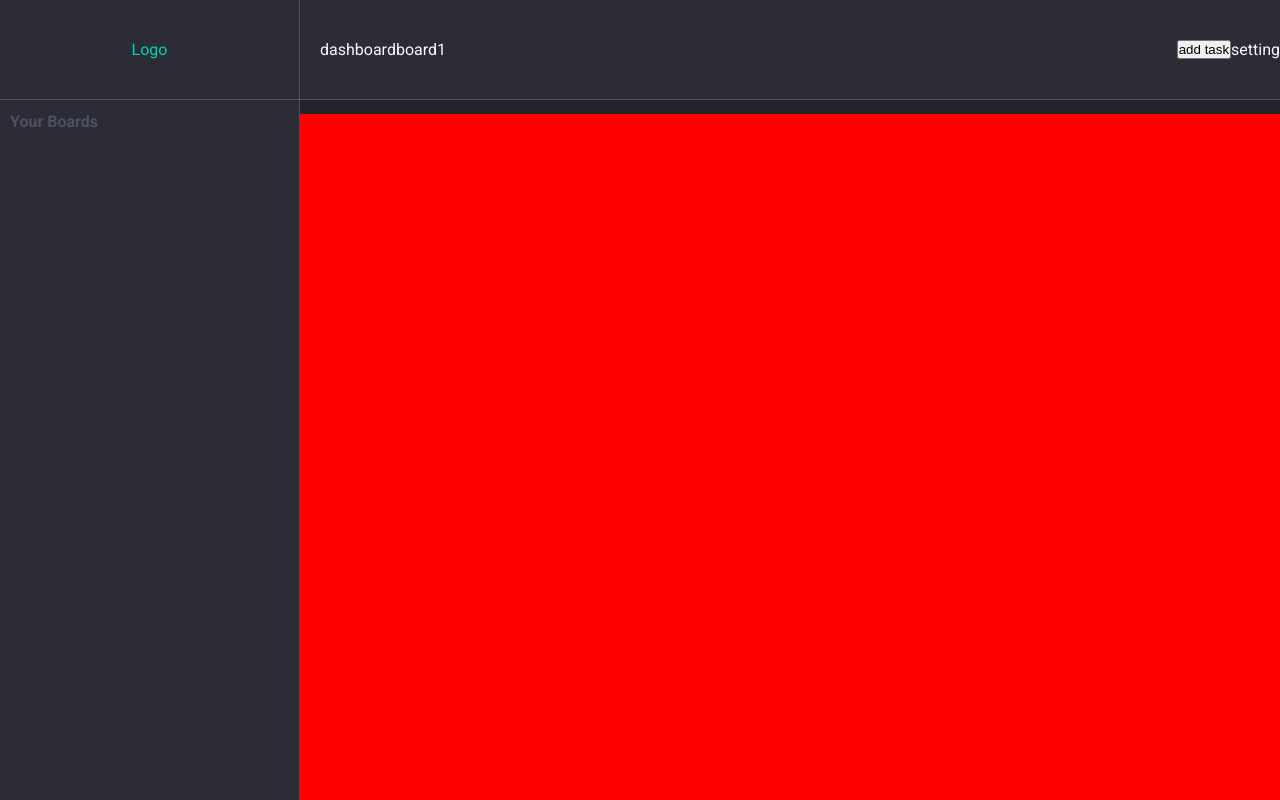
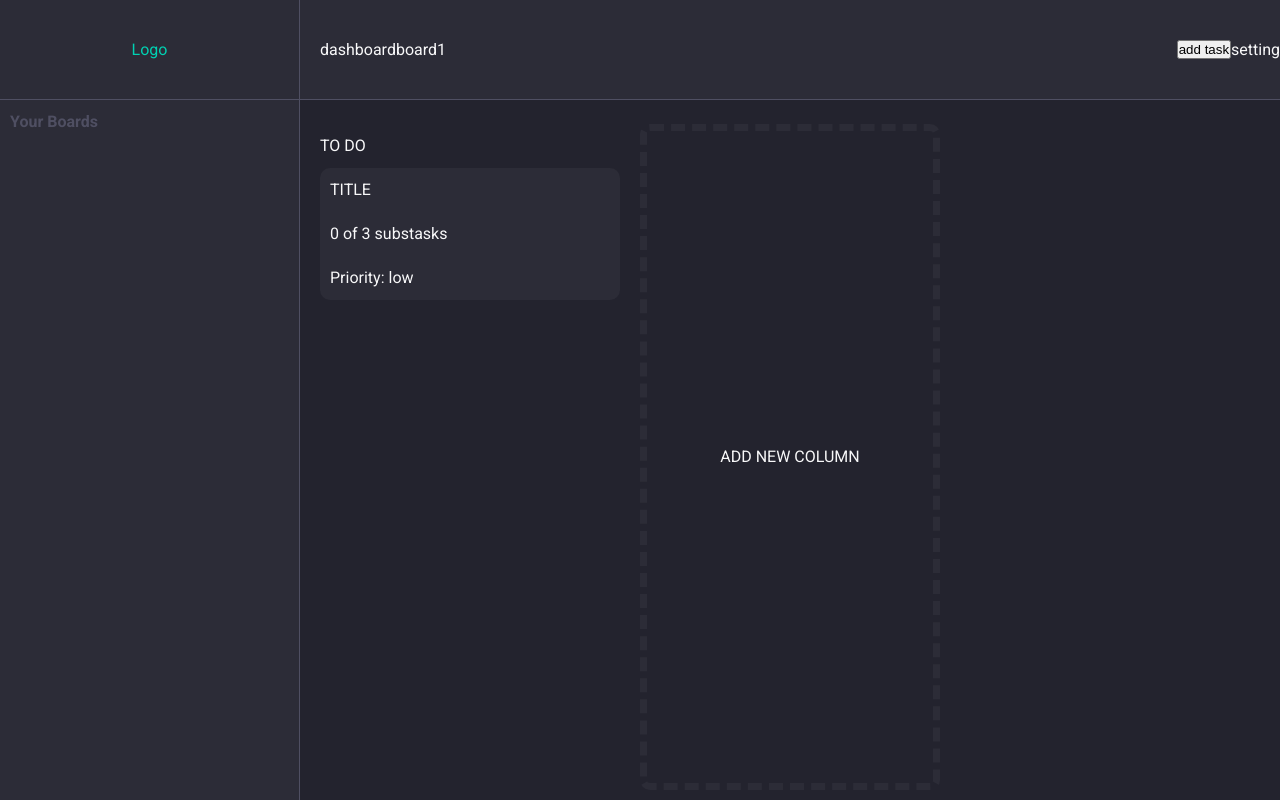
Before and after one commit to xFreshu/kanban-front, a React (Vite) app: page /dashboard/board/1 in a window 1280 px wide. Built offline with nearby package versions, Linux system fonts and the light colour scheme.

Commit message:
create basic layout for board

```diff
--- a/src/pages/Board/Board.module.scss
+++ b/src/pages/Board/Board.module.scss
@@ -1,4 +1,48 @@
+@import "src/assets/styles/variable.module.scss";
+
 .container {
-  background-color: red;
   grid-area: 2 / 2 / 8 / 8;
+  display: flex;
+  overflow-x: scroll;
 }
+
+.column {
+  display: flex;
+  flex-direction: column;
+  width: 300px;
+  margin: 2rem;
+  flex-shrink: 0;
+}
+
+.task {
+  background-color: $cardColor;
+  display: flex;
+  flex-direction: column;
+  border-radius: 1rem;
+  margin: 1rem 0;
+  :hover {
+    cursor: pointer;
+  }
+  span {
+    padding: 1rem;
+  }
+  div {
+    padding: 1rem;
+  }
+}
+
+.addColumn {
+  border: $cardColor 7px dashed;
+  display: flex;
+  flex-direction: column;
+  align-items: center;
+  justify-content: center;
+  border-radius: 1rem;
+  margin: 1rem 0;
+  transition: 0.3s linear;
+  &:hover {
+    cursor: pointer;
+    background-color: $cardColor;
+    border: $backgroundColor 7px dashed;
+  }
+}
--- a/src/pages/Board/Board.tsx
+++ b/src/pages/Board/Board.tsx
@@ -2,7 +2,21 @@ import React from "react";
 import classes from "./Board.module.scss";
 
 const Board = () => {
-  return <div className={classes.container}></div>;
+  return (
+    <div className={classes.container}>
+      <div className={classes.column}>
+        <span>TO DO</span>
+        <div className={classes.task}>
+          <span>TITLE</span>
+          <span>0 of 3 substasks</span>
+          <div>Priority: low</div>
+        </div>
+      </div>
+      <div className={`${classes.column} ${classes.addColumn}`}>
+        <div>ADD NEW COLUMN</div>
+      </div>
+    </div>
+  );
 };
 
 export default Board;
```
